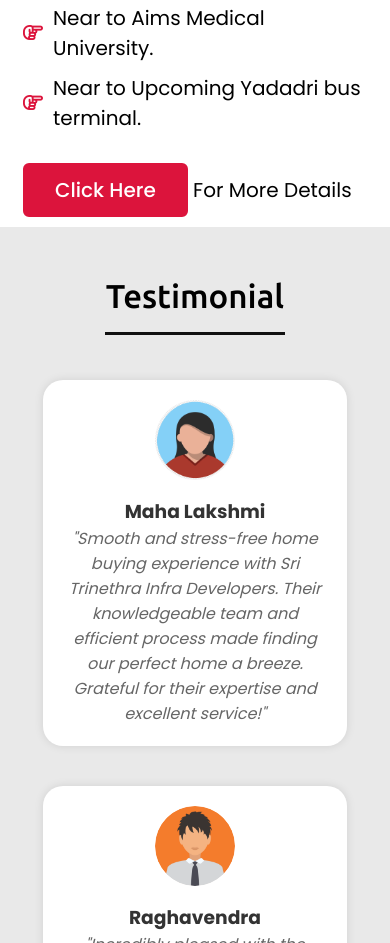
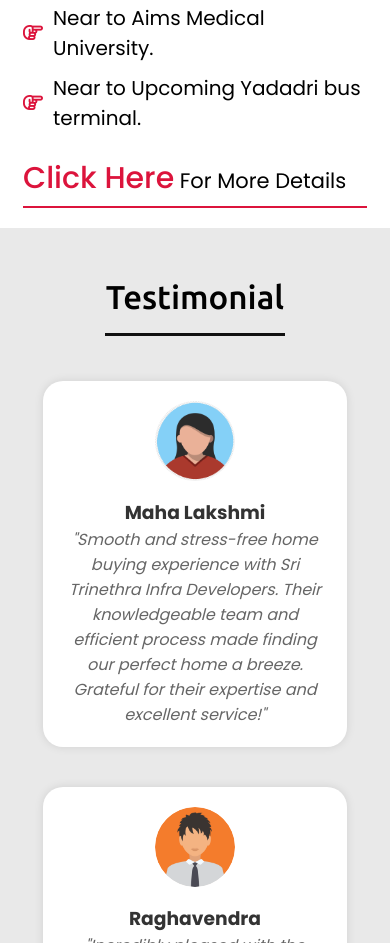
Before and after one commit to BhanuAkash/Green-Meadows, a plain HTML site: page index.html in a window 390 px wide. Shown: the part 6630-7573 px from the top of the page. Drawn offline with nearby package versions, Linux system fonts and the light colour scheme.

Commit message:
style.css

```diff
--- a/style.css
+++ b/style.css
@@ -1029,7 +1029,36 @@
 .top-logo img {
     width: 250px;
 }
+.right .click-here {
+    display: flex;
+    align-items: center;
+    /* justify-content: center; */
+    margin-top: 20px;
+}
+.right .click-here .chp .click-here-button {
+    border: none;
+    color: crimson;
+    background: none;
+    font-size: 30px;
+    cursor: pointer;
+    border: none;
+    color: crimson;
+    background: none;
+    font-size: 30px;
+    cursor: pointer;
+    margin: 0px;
+    padding: 0px;
 
+}
+.right .click-here #chp {
+    text-align: center;
+    font-size: 28px;
+    border-bottom: 2px crimson solid;
+    display: flex;
+    gap: 10px;
+    align-items: center;
+    justify-content: center;
+}
 /* responsive media query start */
 @media (max-width: 1104px) {
     .about .about-content .left img {
@@ -1226,6 +1255,16 @@
     width: 0px;
     content: "";
    }
+   #chp-mobile {
+    font-size: 21px;
+}
+.click-here .click-here-button{
+    margin-top: 0px;
+}
+.click-here {
+    margin-bottom: 20px;
+    border-bottom: 2px solid crimson;
+}
 }
 
 @media (max-width: 500px) {
```
